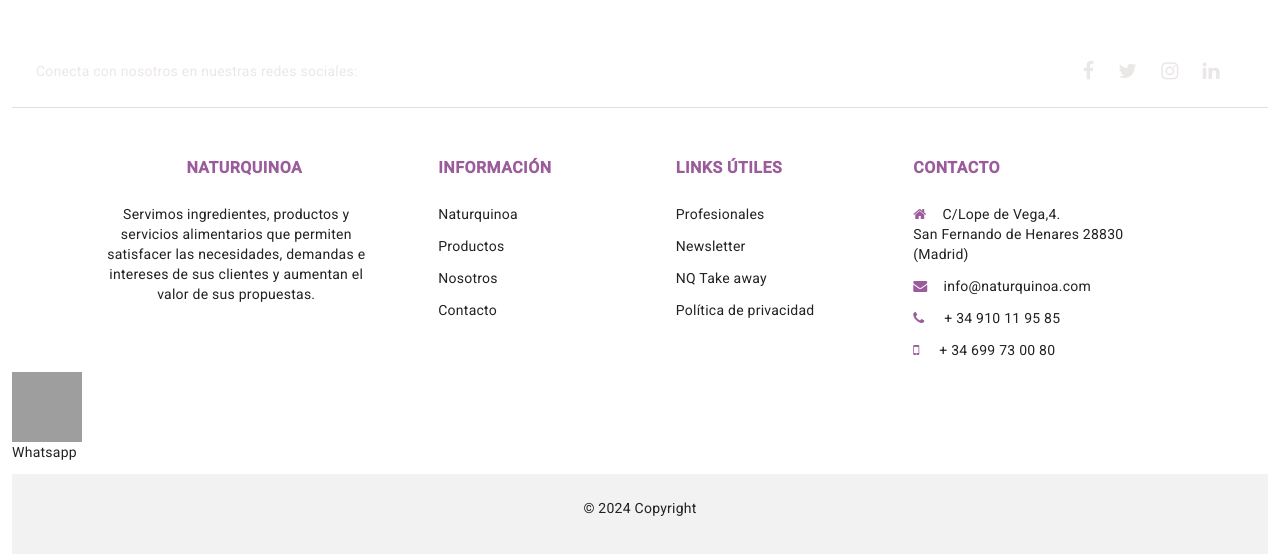
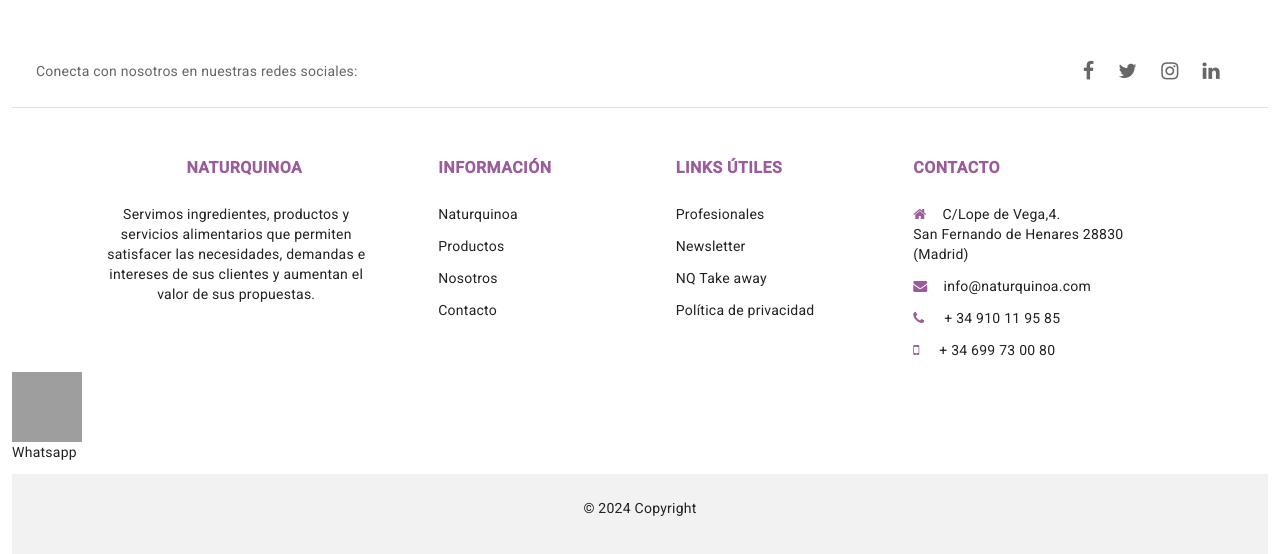
Before and after one commit to kouski/proyectobootcamp, an Angular app: page / in a window 1280 px wide. Shown: the part 859-1413 px from the top of the page. Built offline with nearby package versions, Linux system fonts and the light colour scheme; grey boxes are pictures that could not be loaded.

Commit message:
color logo mas oscuro

```diff
--- a/src/styles.css
+++ b/src/styles.css
@@ -68,7 +68,7 @@
 }
 
 .logo{
-  color: #ece7e7;
+  color: #686666;
 }
 
 .logo:hover{
```
